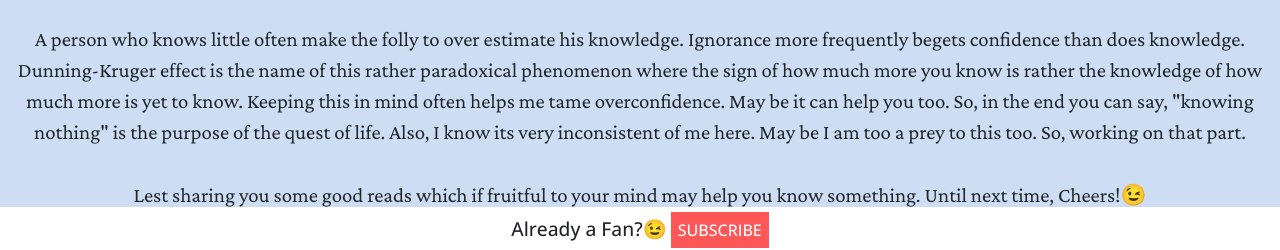
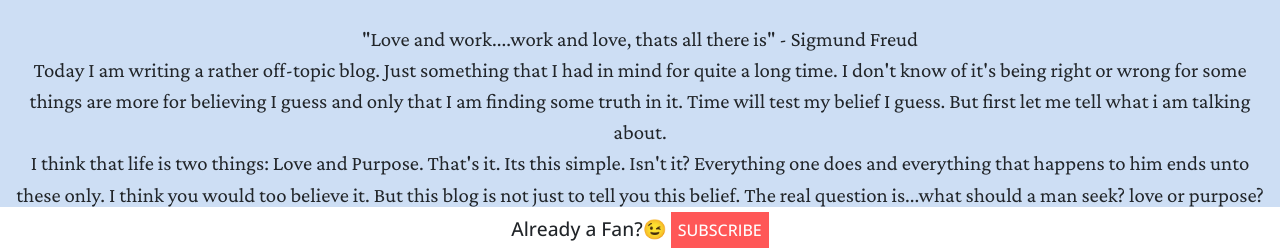
Before and after one commit to thekingofearth/blog, a website: page public/blogs/love_and_purpose.html in a window 1280 px wide. Shown: the part 544-794 px from the top of the page. Drawn offline with nearby package versions, Linux system fonts and the light colour scheme.

Commit message:
blog_entry

```diff
--- a/public/blogs/love_and_purpose.html
+++ b/public/blogs/love_and_purpose.html
@@ -45,10 +45,18 @@
 
           <div class="container-fluid">
             <div class="row">
-              <p class="blog-para">A person who knows little often make the folly to over estimate his knowledge. Ignorance more frequently begets confidence than does knowledge. Dunning-Kruger effect is the name of this rather paradoxical phenomenon where the sign of how much more you know is rather the knowledge of how much more is yet to know. Keeping this in mind often helps me tame overconfidence. May be it can help you too. So, in the end you can say, "knowing nothing" is the purpose of the quest of life. Also, I know its very inconsistent of me here. May be I am too a prey to this too. So, working on that part.
+               <p class="blog-para">
+"Love and work....work and love, thats all there is" - Sigmund Freud
+<br>
+Today I am writing a rather off-topic blog. Just something that I had in mind for quite a long time. I don't know of it's being right or wrong for some things are more for believing I guess and only that I am finding some truth in it. Time will test my belief I guess. But first let me tell what i am talking about.
+<br>
+I think that life is two things: Love and Purpose. That's it. Its this simple. Isn't it? Everything one does and everything that happens to him ends unto these only. I think you would too believe it. But this blog is not just to tell you this belief. The real question is...what should a man seek? love or purpose?
+I think above everything in this world; a man must seek his purpose for its his duty to do so. When a man is born so is born his purpose alongwith. One must not disregard his duty for the worldly pleasures. They are important too but not at the cost of one's call of duty.
+<br>
+Talking about love...I don't think one can seek love and find it. Love finds you. The sheer tragedy of a man is that he seeks love and not his purpose. Look, I may not sound logical but this a thought I am coming at again and again I don't know why. I am not saying not to make any efforts to get your love if at all. Just that you cannot deliberately find it. Can you? I would really like to know what you all "believe" for this matter of heart and mind.
+<br>
               <br>
-              <br>
-              Lest sharing you some good reads which if fruitful to your mind may help you know something. Until next time, Cheers!😉</p>
+              I know I am very indisciplined and there is a lot to share. Thoughts are getting collected speedily but I am not putting it out at the same pace. So thinking of doing blog marathons to make well for the lost time as quickly as possible. Trying to get my YouTube channel going too. Will keep you posted. Until next time...Cheers!😉</p>
               <br>
 
             </div>
```
